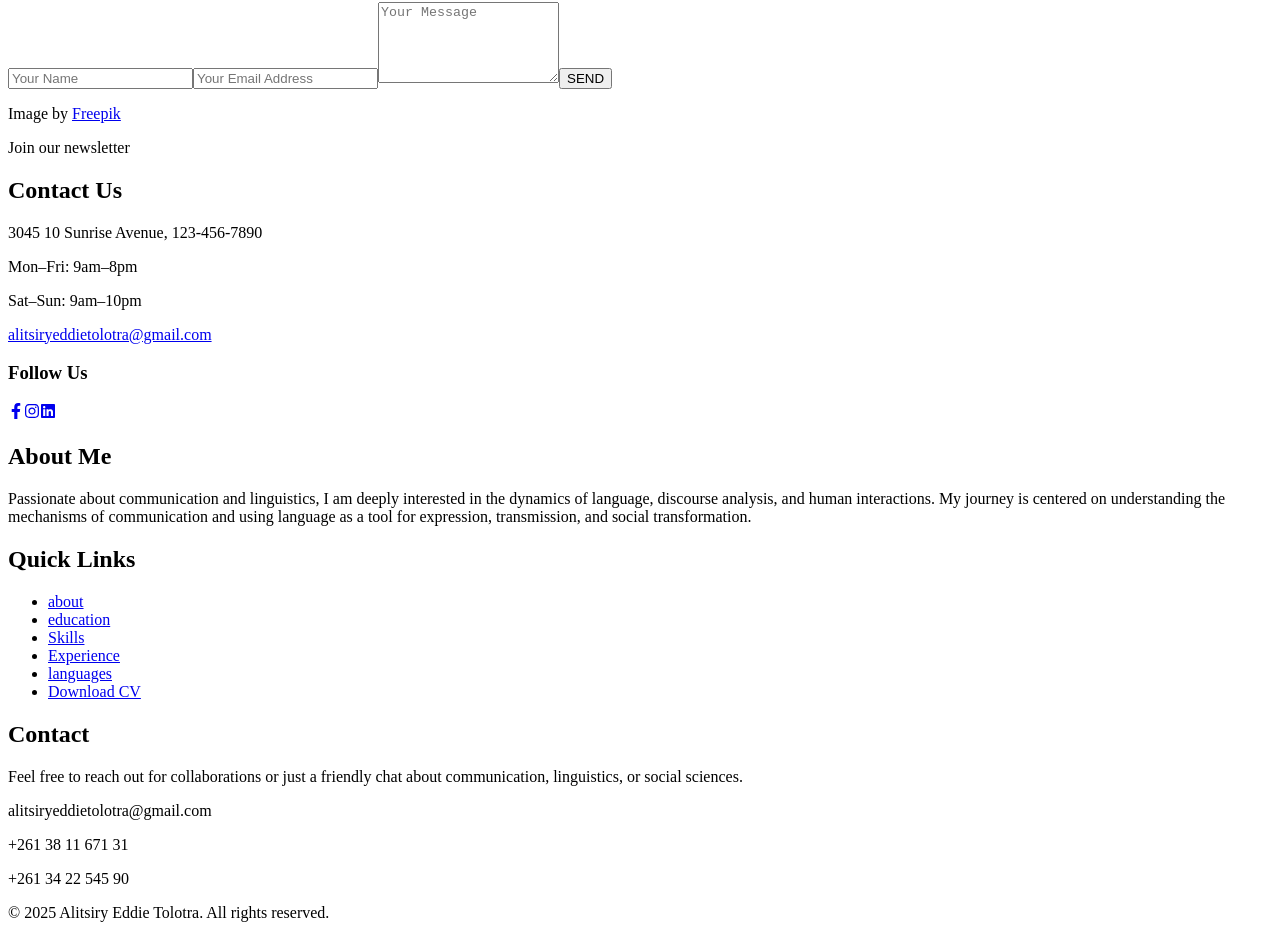
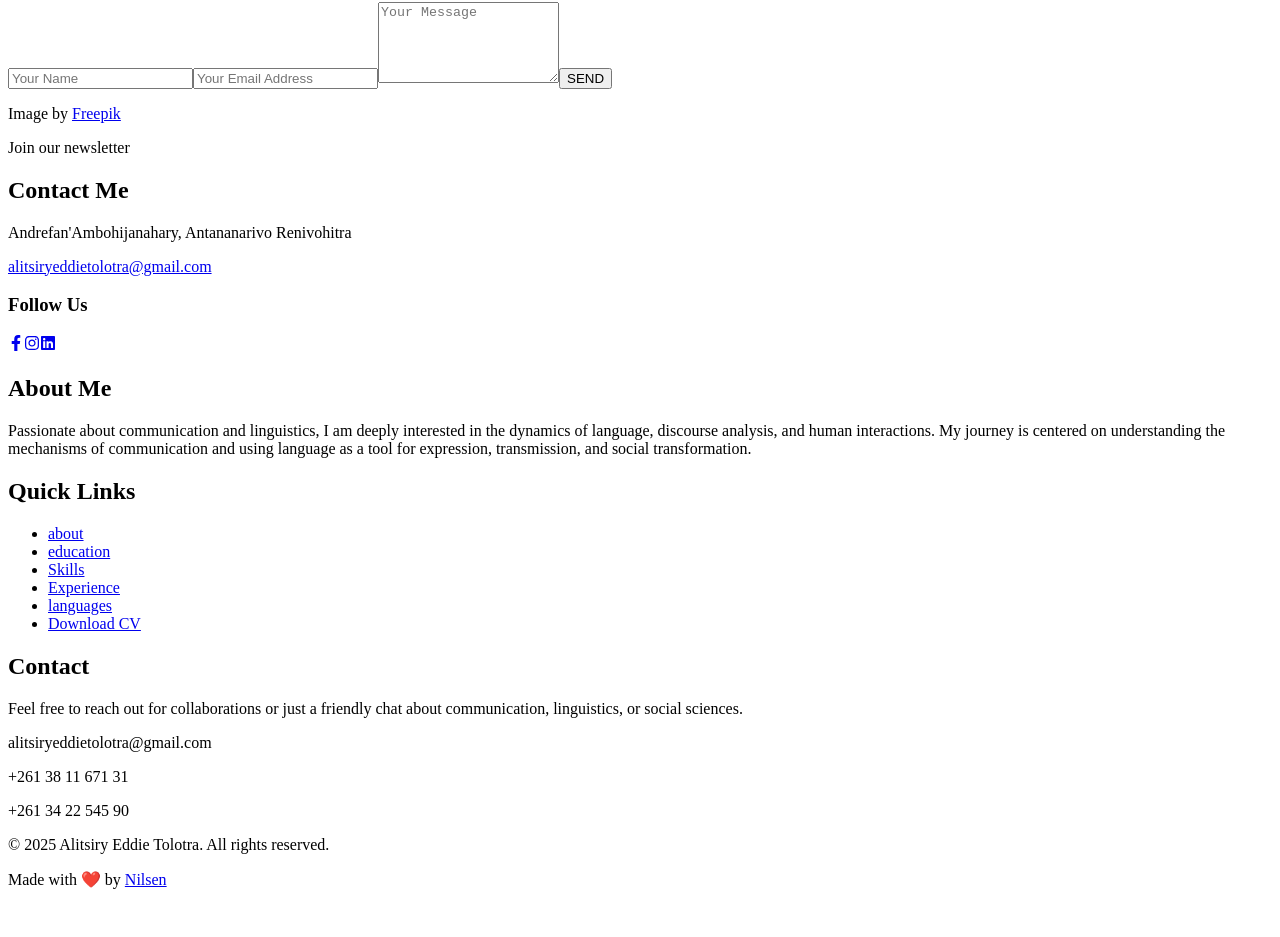
Before and after one commit to JOUDASHY/portfolio-tolotra, a Next.js app: page /contact in a window 1280 px wide. Shown: the part 781-1718 px from the top of the page. After the commit the page ends 1686 px from the top, so only its background shows below. Built offline with nearby package versions, Linux system fonts and the light colour scheme.

Commit message:
fix location contact

```diff
--- a/src/app/components/Contact.tsx
+++ b/src/app/components/Contact.tsx
@@ -109,12 +109,12 @@ const Contact = () => {
             Join our newsletter
           </p>
           <h2 className="text-pink-500 text-2xl sm:text-3xl font-semibold">
-            Contact Us
+            Contact Me
           </h2>
           <div className="space-y-2 text-base sm:text-lg text-gray-800">
-            <p>3045 10 Sunrise Avenue, 123-456-7890</p>
-            <p>Mon–Fri: 9am–8pm</p>
-            <p>Sat–Sun: 9am–10pm</p>
+            <p>Andrefan'Ambohijanahary, Antananarivo Renivohitra</p>
+            {/* <p>Mon–Fri: 9am–8pm</p>
+            <p>Sat–Sun: 9am–10pm</p> */}
             <a
               href="mailto:alitsiryeddietolotra@gmail.com"
               className="text-pink-500 underline"
```
